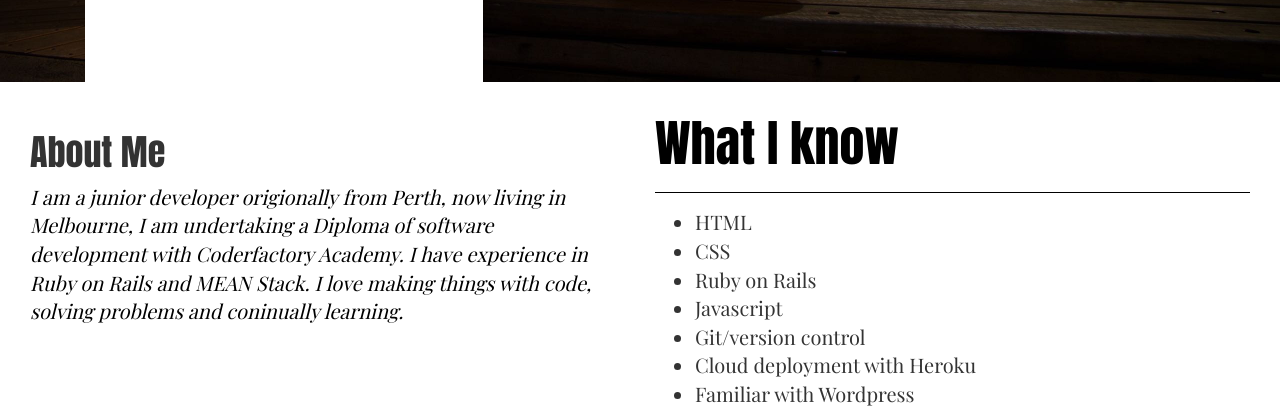
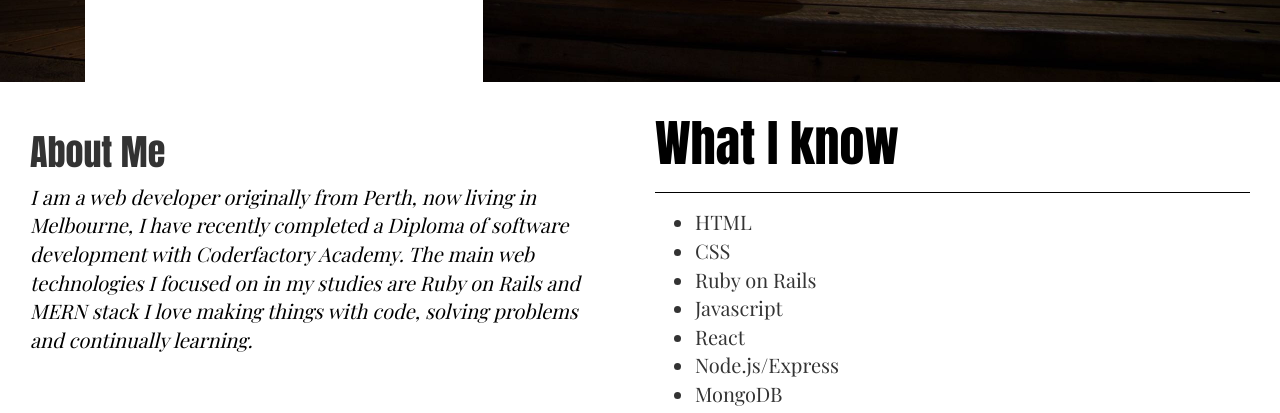
Before and after one commit to CJbarbs/CJbarbs.github.io, a plain HTML site: page index.html in a window 1280 px wide. Shown: the part 718-1131 px from the top of the page. Drawn offline with nearby package versions, Linux system fonts and the light colour scheme.

Commit message:
Updated information

```diff
--- a/index.html
+++ b/index.html
@@ -50,7 +50,8 @@
         <div class="col-md-6 text-left" id="aboutmetext">
         <h1 class="animated slideInLeft wow">About Me</h1>
         <p class="animated slideInLeft wow" id="mybio"><em>
-                                                  I am a junior developer origionally from Perth, now living in Melbourne, I am undertaking a Diploma of software development with Coderfactory Academy. I have experience in Ruby on Rails and MEAN Stack. I love making things with code, solving problems and coninually learning. </em></p>
+        I am a web developer originally from Perth, now living in Melbourne, I have recently completed a Diploma of software development with Coderfactory Academy. The main web technologies I focused on in my studies are Ruby on Rails and MERN stack I love making things with code, solving problems and continually learning.
+      </em></p>
     </div>
       <div class="col-md-6 text-left" style="margin-top: 2%;">
         <p class="animated slideInRight wow" id="skills">What I know</p>
@@ -60,6 +61,9 @@
         <li>CSS</li>
         <li>Ruby on Rails</li>
         <li>Javascript</li>
+        <li>React</li>
+        <li>Node.js/Express</li>
+        <li>MongoDB</li>
         <li>Git/version control</li>
         <li>Cloud deployment with Heroku</li>
         <li>Familiar with Wordpress</li>
```
